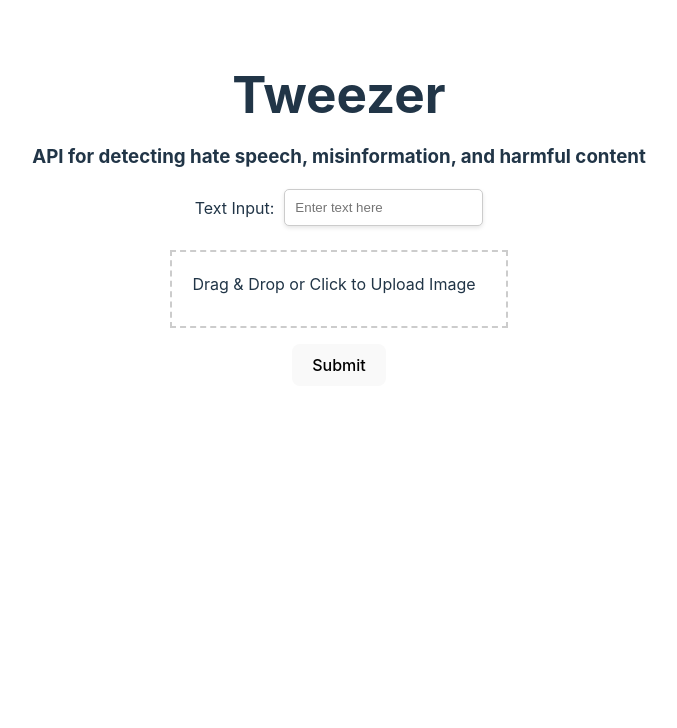
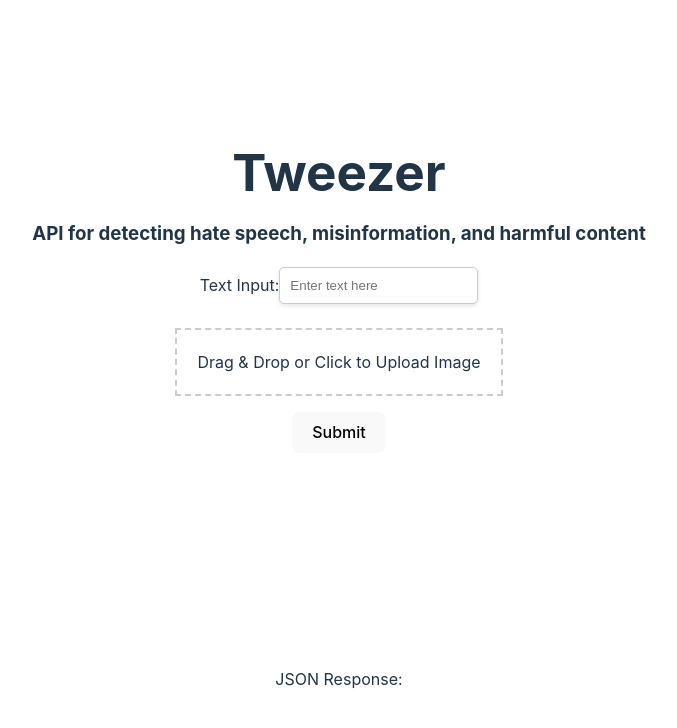
Before and after one commit to Hacked-2024/tweezer, a React (Vite) app: page / in a window 1280 px wide. Shown: the top 728 px of the page, without its empty margins (301-978 px from the left). Built offline with nearby package versions, Linux system fonts and the light colour scheme.

Commit message:
api output format

```diff
--- a/src/App.css
+++ b/src/App.css
@@ -10,7 +10,7 @@
   flex-direction: column;
   align-items: center; /* Center content horizontally */
   justify-content: flex-start; /* Align content at the top */
-  height: 100vh; /* Set the height of the container to full viewport height */
+  height: 50vh; /* Set the height of the container to full viewport height */
 }
 
 h1 {
@@ -48,7 +48,7 @@ h1 {
 
 .upload-label {
   display: block;
-  margin-bottom: 10px;
+  /* margin-bottom: 10px; */
 }
 
 .uploaded-image {
@@ -69,7 +69,3 @@ h1 {
   align-items: center; /* Align items vertically */
   justify-content: center; /* Center items horizontally */
 }
-
-label {
-  margin-right: 10px; /* Adjust the space between label and input */
-}
--- a/src/App.jsx
+++ b/src/App.jsx
@@ -1,13 +1,17 @@
 import './App.css'
 
 import ImageUploadForm from './components/ImageUploadForm'
+import APIOutput from './components/APIOutput'
+import { useState } from "react";
 
 const App = () => {
+  const [outputText, setOutputText] = useState("");
   return (
     <div>
       <h1>Tweezer</h1>
       <h3>API for detecting hate speech, misinformation, and harmful content</h3>
-      <ImageUploadForm/>
+      <ImageUploadForm setOutputText={setOutputText}/>
+      <APIOutput outputText={outputText}/>
     </div>
   )
 }
--- /dev/null
+++ b/src/components/APIOutput.jsx
@@ -0,0 +1,42 @@
+import React, { useState, useEffect } from 'react';
+
+const APIOutput = ({outputText}) => {
+//   const [data, setData] = useState([]);
+
+
+//   useEffect(() => {
+//     const fetchData = async () => {
+//       try {
+//         const response = await fetch('https://api.example.com/data');
+//         if (!response.ok) {
+//           throw new Error('Network response was not ok');
+//         }
+//         const apiData = await response.json();
+//         setData(apiData);
+//       } catch (error) {
+//         console.error('Error fetching data:', error);
+//       }
+//     };
+
+//     fetchData();
+//   }, []);
+
+//   return (
+//     <div>
+//       <h1>API Output:</h1>
+//       <ul>
+//         {data.map((item, index) => (
+//           <li key={index}>{JSON.stringify(item)}</li>
+//         ))}
+//       </ul>
+//     </div>
+//   );
+    return (
+        <div>
+            JSON Response:
+            <div>{outputText}</div>
+        </div>
+    );
+};
+
+  export default APIOutput;
--- a/src/components/ImageUploadForm.jsx
+++ b/src/components/ImageUploadForm.jsx
@@ -1,6 +1,6 @@
 import { useState } from "react";
 
-const ImageUploadForm = () => {
+const ImageUploadForm = ({ setOutputText }) => {
     const [textValue, setTextValue] = useState('');
     const [imageFile, setImageFile] = useState(null);
     const [dragOver, setDragOver] = useState(false);
@@ -37,6 +37,7 @@ const ImageUploadForm = () => {
       e.preventDefault();
       console.log('Text Input:', textValue);
       console.log('Image File:', imageFile);
+      setOutputText(textValue)
       // Handle form submission logic here (e.g., sending data to the server)
     };
 
```
